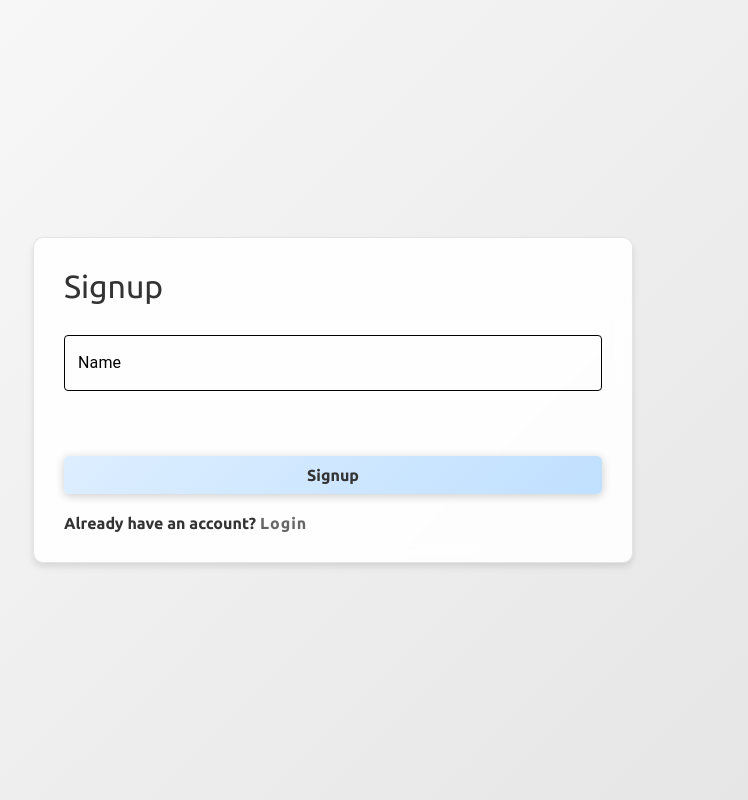
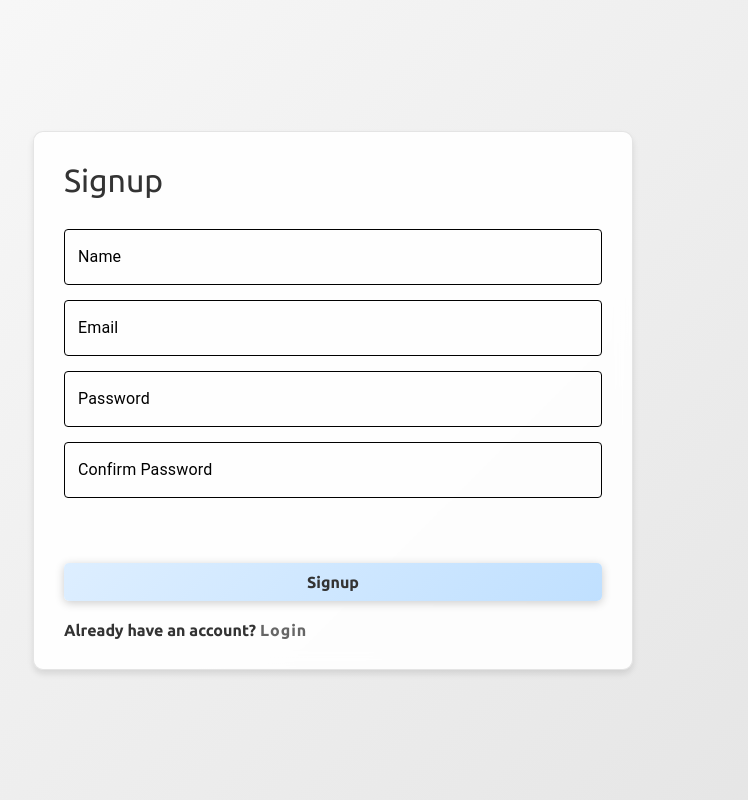
Before and after one commit to himanshutatawat/himanshu_pi42_final, a React (Vite) app: page /signup in a window 1280 px wide. Shown: the whole page, without its empty margins (307-1055 px from the left). Built offline with nearby package versions, Linux system fonts and the light colour scheme; no server answers; a web font is replaced by a local one.

Commit message:
Update Signup.jsx

```diff
--- a/src/Components/Signup/Signup.jsx
+++ b/src/Components/Signup/Signup.jsx
@@ -91,7 +91,101 @@ function Signup() {
               '& .MuiInputBase-input': { color: 'black' }, // Changes the input text color to black
             }}
           />
-          {/* Other input fields remain the same */}
+          <TextField
+            label="Email"
+            variant="outlined"
+            value={values.email}
+            onChange={handleChange('email')}
+            placeholder="Enter email address"
+            fullWidth
+            InputLabelProps={{
+              style: { color: 'black' },
+            }}
+            InputProps={{
+              sx: {
+                '& fieldset': {
+                  borderColor: 'black',
+                },
+                '&:hover fieldset': {
+                  borderColor: 'black',
+                },
+                '&.Mui-focused fieldset': {
+                  borderColor: 'red',
+                },
+              },
+              inputProps: {
+                style: { color: 'black' },
+                placeholderTextColor: 'gray',
+              },
+            }}
+            sx={{
+              '& .MuiInputBase-input': { color: 'black' },
+            }}
+          />
+          <TextField
+            label="Password"
+            variant="outlined"
+            type="password"
+            value={values.pass}
+            onChange={handleChange('pass')}
+            placeholder="Enter Password"
+            fullWidth
+            InputLabelProps={{
+              style: { color: 'black' },
+            }}
+            InputProps={{
+              sx: {
+                '& fieldset': {
+                  borderColor: 'black',
+                },
+                '&:hover fieldset': {
+                  borderColor: 'black',
+                },
+                '&.Mui-focused fieldset': {
+                  borderColor: 'red',
+                },
+              },
+              inputProps: {
+                style: { color: 'black' },
+                placeholderTextColor: 'gray',
+              },
+            }}
+            sx={{
+              '& .MuiInputBase-input': { color: 'black' },
+            }}
+          />
+          <TextField
+            label="Confirm Password"
+            variant="outlined"
+            type="password"
+            value={values.confirmPass}
+            onChange={handleChange('confirmPass')}
+            placeholder="Confirm Password"
+            fullWidth
+            InputLabelProps={{
+              style: { color: 'black' },
+            }}
+            InputProps={{
+              sx: {
+                '& fieldset': {
+                  borderColor: 'black',
+                },
+                '&:hover fieldset': {
+                  borderColor: 'black',
+                },
+                '&.Mui-focused fieldset': {
+                  borderColor: 'red',
+                },
+              },
+              inputProps: {
+                style: { color: 'black' },
+                placeholderTextColor: 'gray',
+              },
+            }}
+            sx={{
+              '& .MuiInputBase-input': { color: 'black' },
+            }}
+          />
         </Box>
         <div className={styles.footer}>
           <b className={styles.error}>{errorMsg}</b>
```
